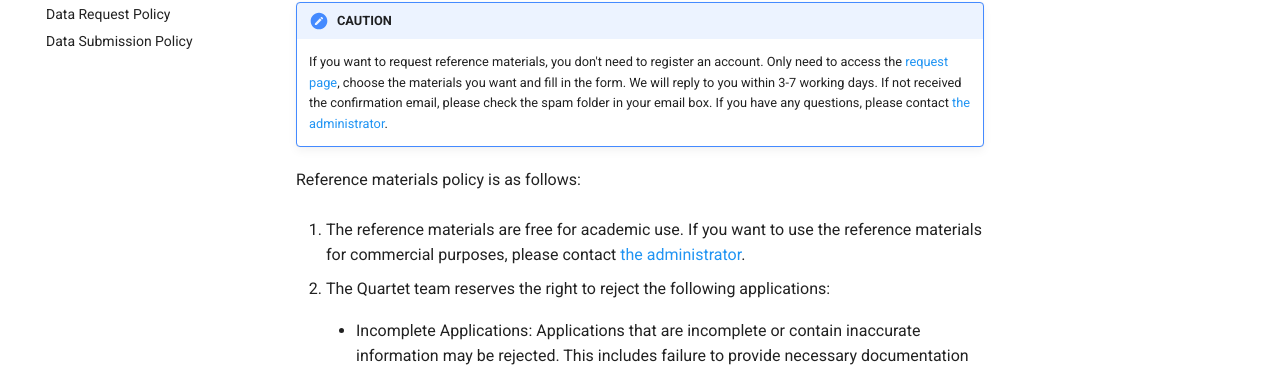
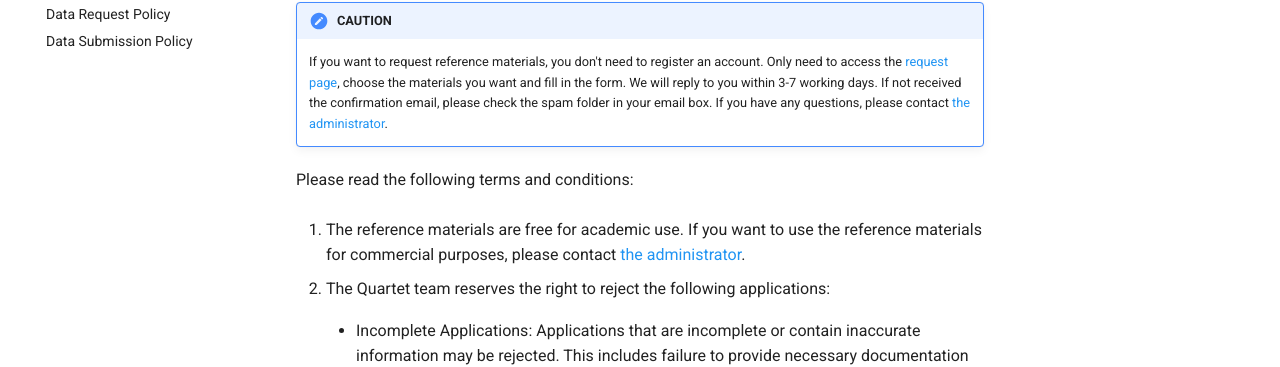
Before and after one commit to chinese-quartet/docs.chinese-quartet.org, an MkDocs documentation site: the page built from docs/policies/reference_materials_policy.md, in a window 1280 px wide and 1082 px high. Shown: the part 272-639 px from the top of the window. Built offline with MkDocs 1.6.1 and Material for MkDocs 9.7.7, drawn with Linux system fonts in a browser that asks for light colours; a script that is not in the unit is left out; comment, search, counter and statistics services are not loaded.

Commit message:
Update the policy.

```diff
--- a/docs/policies/reference_materials_policy.md
+++ b/docs/policies/reference_materials_policy.md
@@ -3,7 +3,7 @@
     If you want to request reference materials, you don't need to register an account. Only need to access the [request page](https://www.chinese-quartet.org/#/materials), choose the materials you want and fill in the form. We will reply to you within 3-7 working days. If not received the confirmation email, please check the spam folder in your email box. If you have any questions, please contact [the administrator](mailto:quartet@fudan.edu.cn).
 
 
-Reference materials policy is as follows:
+Please read the following terms and conditions:
 
 1. The reference materials are free for academic use. If you want to use the reference materials for commercial purposes, please contact [the administrator](mailto:quartet@fudan.edu.cn).
 
```
